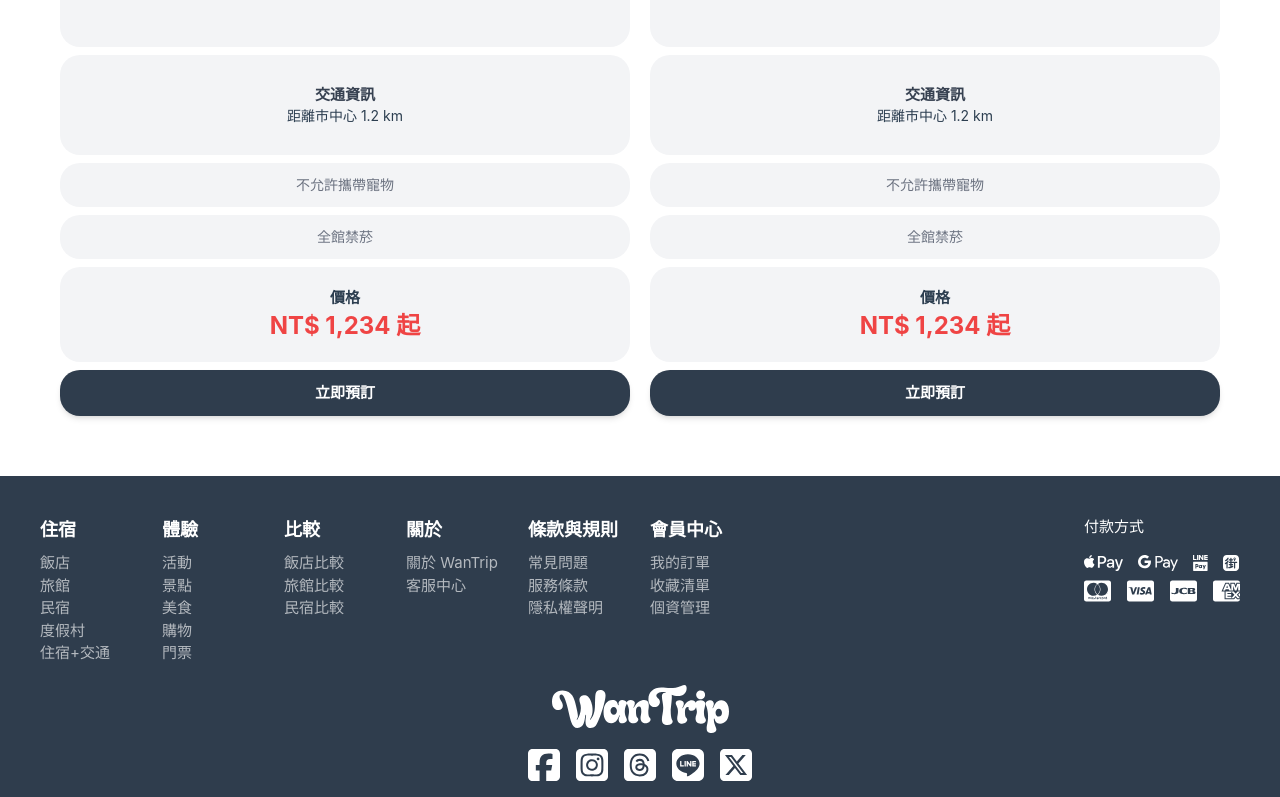
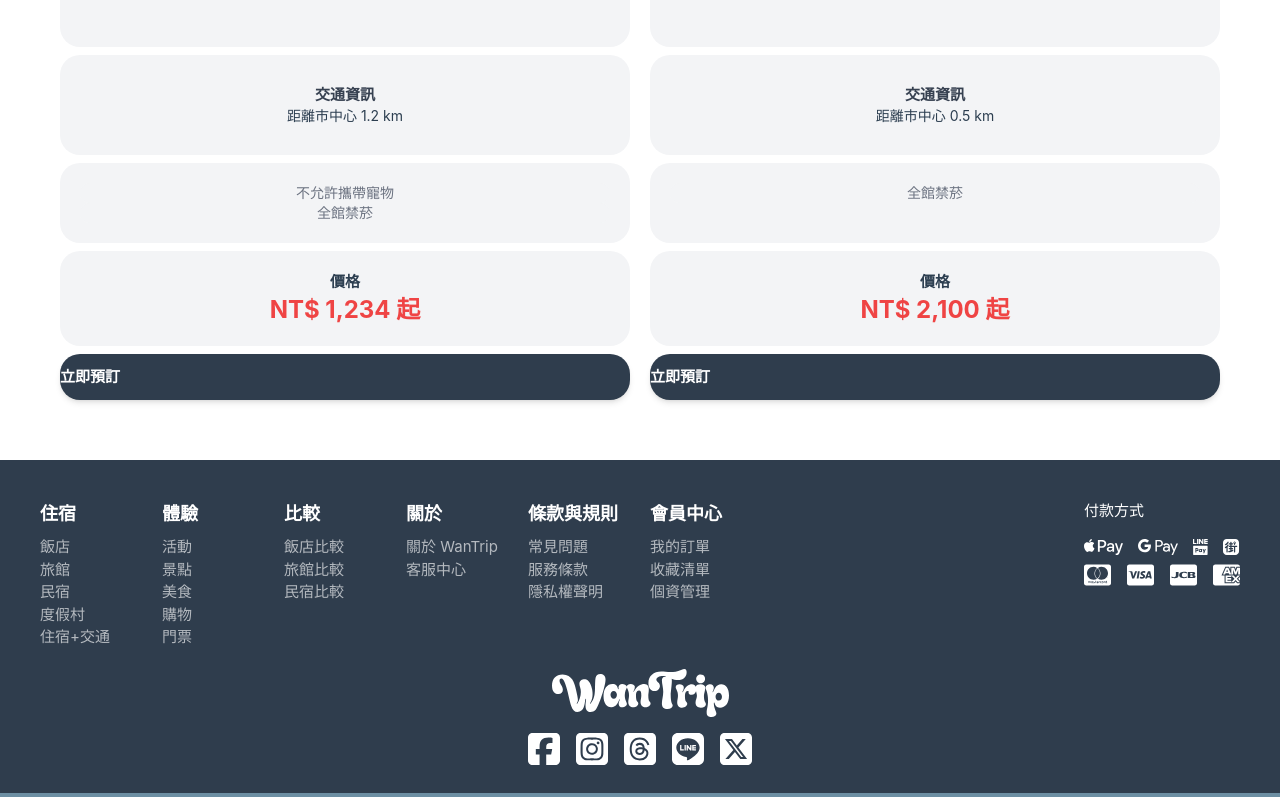
Before and after one commit to WanTrip-2026/WanTrip, a Vue app: page /compare in a window 1280 px wide. Shown: the part 931-1728 px from the top of the page. Built offline with nearby package versions, Linux system fonts and the light colour scheme.

Commit message:
修正一些錯誤：重複的id & 排版間距

```diff
--- a/src/views/HotelCompare.vue
+++ b/src/views/HotelCompare.vue
@@ -12,8 +12,10 @@
 
       <template v-else>
         <div v-for="hotel in hotels" :key="hotel.id" class="flex flex-col space-y-2">
-          <button
-            class="w-full px-6 py-3 rounded-[20px] text-center text-white text-lg font-bold bg-secondary hover:brightness-95 transition-all">選擇住宿</button>
+          <RouterLink to=""
+            class="w-full px-6 py-3 rounded-[20px] text-center text-white text-lg font-bold bg-secondary hover:brightness-95 transition-all">
+            選擇住宿
+          </RouterLink>
 
           <div class="w-full aspect-[4/3] bg-gray-100 rounded-[20px] overflow-hidden border border-gray-100">
             <img :src="hotel.image || 'https://via.placeholder.com/400x300?text=No+Image'"
@@ -40,20 +42,23 @@
             <p class="text-sm">距離市中心 {{ hotel.distance }} km</p>
           </div>
 
-          <div v-for="(rule, index) in hotel.rules" :key="index"
-            class="bg-gray-100 p-3 rounded-[20px] text-center text-sm text-gray-500">
-            {{ rule }}
+          <div class="bg-gray-100 p-5 rounded-[20px] min-h-[80px]">
+            <div v-for="rule in hotel.rules" :key="rule"
+              class="bg-gray-100 rounded-[20px] text-center text-sm text-gray-500">
+              {{ rule }}
+            </div>
           </div>
+
 
           <div class="bg-gray-100 p-5 rounded-[20px] text-center">
             <p class="font-bold">價格</p>
             <p class="text-2xl font-bold text-red-500">NT$ {{ formatPrice(hotel.price) }} 起</p>
           </div>
 
-          <button
+          <RouterLink to=""
             class="w-full bg-primary hover:bg-opacity-90 transition-all py-3 rounded-[20px] text-white font-bold shadow-md">
             立即預訂
-          </button>
+          </RouterLink>
         </div>
       </template>
 
@@ -61,43 +66,59 @@
   </div>
 </template>
 
-<script setup>
+<script setup lang="ts">
 import { ref, onMounted } from 'vue';
+import { RouterLink } from 'vue-router';
 
-// 1. 改用 ref，未來 API 回傳後更新此變數
-const hotels = ref([]);
-const isLoading = ref(true); // 預留加載狀態
+// 定義資料介面
+interface Hotel {
+  id: number;
+  name: string;
+  type: string;
+  distance: number;
+  price: number;
+  features: string[];
+  rules: string[];
+  image: string;
+}
+
+// 宣告時指定型別
+const hotels = ref<Hotel[]>([]);
+const isLoading = ref(true);
 
 onMounted(async () => {
-  // 模擬 API 請求延遲
-  setTimeout(() => {
+  try {
+    // 模擬 API 請求
+    await new Promise(resolve => setTimeout(resolve, 1000));
+
     hotels.value = [
       {
-        id: 1,
+        id: 1, // 記得 ID 要唯一
         name: '飯店名稱 A',
         type: '住宿類型(2人房2床)',
         distance: 1.2,
         price: 1234,
         features: ['免費 Wi-Fi', '游泳池', '健身房'],
-        rules: ['不允許攜帶寵物', '全館禁菸'], // 改成陣列
+        rules: ['不允許攜帶寵物', '全館禁菸'],
         image: 'https://images.unsplash.com/photo-1566073771259-6a8506099945?auto=format&fit=crop&w=800'
       },
       {
-        id: 1,
-        name: '飯店名稱 A',
-        type: '住宿類型',
-        distance: 1.2,
-        price: 1234,
-        features: ['免費 Wi-Fi', '游泳池', '健身房'],
-        rules: ['不允許攜帶寵物', '全館禁菸'], // 改成陣列
+        id: 2, // 修改為 2
+        name: '飯店名稱 B',
+        type: '商務單人房',
+        distance: 0.5,
+        price: 2100,
+        features: ['早餐供應', '免費停車'],
+        rules: ['全館禁菸'],
         image: 'https://images.unsplash.com/photo-1566073771259-6a8506099945?auto=format&fit=crop&w=800'
       }
     ];
+  } finally {
     isLoading.value = false;
-  }, 1000);
+  }
 });
 
-const formatPrice = (price) => {
-  return price?.toLocaleString();
+const formatPrice = (price: number): string => {
+  return price?.toLocaleString() ?? '0';
 };
 </script>
```
